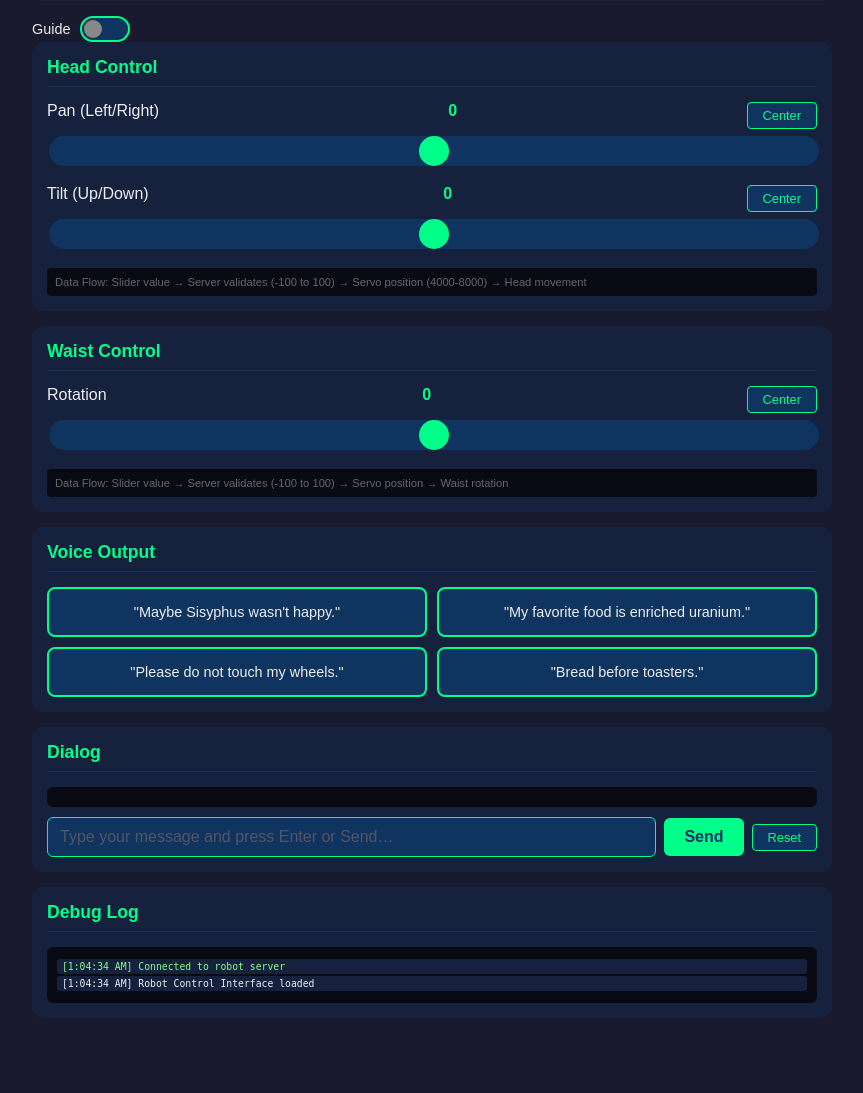
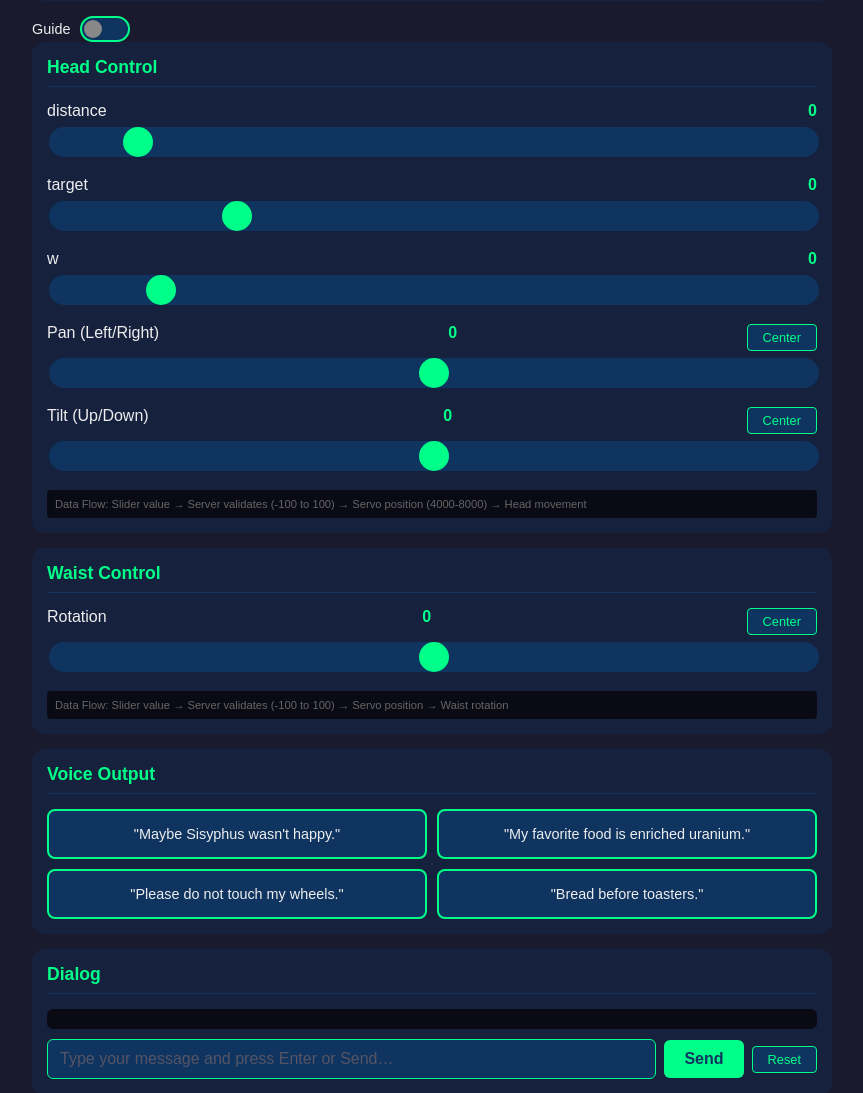
Before and after one commit to kygiese/robot, a Flask app: page / in a window 1280 px wide. Shown: the part 603-1696 px from the top of the page, without its empty margins (208-1071 px from the left). Before the commit the page ends 1621 px from the top, so only its background shows below. Run offline with Flask 3, Linux system fonts and the light colour scheme.

Commit message:
testing sliders for wall follow

```diff
--- a/app.py
+++ b/app.py
@@ -133,6 +133,36 @@ def api_drive():
     except Exception as e:
         return jsonify({"status": "error", "message": str(e)}), 500
 
+
+@app.route("/api/tests/distance", methods=["POST"])
+def api_test_distance():
+    data = request.get_json()
+    if not data or "position" not in data:
+        return jsonify({"status": "error", "message": "Position required"}), 400
+
+    position = data.get("position")
+    result = get_robot().set_distance(position)
+    return jsonify(result)
+
+@app.route("/api/tests/target", methods=["POST"])
+def api_test_target():
+    data = request.get_json()
+    if not data or "position" not in data:
+        return jsonify({"status": "error", "message": "Position required"}), 400
+
+    position = data.get("position")
+    result = get_robot().set_target(position)
+    return jsonify(result)
+
+@app.route("/api/tests/w", methods=["POST"])
+def api_test_distance():
+    data = request.get_json()
+    if not data or "position" not in data:
+        return jsonify({"status": "error", "message": "Position required"}), 400
+
+    position = data.get("position")
+    result = get_robot().set_w(position)
+    return jsonify(result)
 
 @app.route("/api/head/pan", methods=["POST"])
 def api_head_pan():
--- a/lidarV2.py
+++ b/lidarV2.py
@@ -9,6 +9,7 @@ import math
 
 forward_left = -1
 forward_right = 1
+
 
 
 def average(scan_data):
@@ -34,6 +35,10 @@ class Lidar:
         self.left = 0
         self.left_back = 0
         self.left_front = 0
+
+        self.distance = 300
+        self.target = 700
+        self.w = 394
 
 
 
--- a/robot_control.py
+++ b/robot_control.py
@@ -419,6 +419,30 @@ class RobotControl:
             self._last_command_time = time.time()
             self._set_wheel_speeds_internal(left_speed, right_speed)
 
+    def set_distance(self, position):
+
+        self.lidar.distance = position
+        return {
+            "status": "ok",
+            "distance": position
+        }
+
+    def set_target(self, position):
+
+        self.lidar.target = position
+        return {
+            "status": "ok",
+            "target": position
+        }
+
+    def set_w(self, position):
+
+        self.lidar.w = position
+        return {
+            "status": "ok",
+            "w": position
+        }
+
     def head_pan(self, position):
         """
         Control head pan (left/right rotation).
--- a/templates/index.html
+++ b/templates/index.html
@@ -96,6 +96,33 @@
         <!-- Head Control Section -->
         <div class="section">
             <h2>Head Control</h2>
+
+             <div class="slider-container">
+                <label>
+                    <span>distance</span>
+                    <span class="slider-value" id="distanceValue">0</span>
+                </label>
+                <input type="range" id="distanceSlider" min="0" max="3000" value="300"
+                       oninput="updatedistance(this.value)" onchange="senddistance(this.value)">
+            </div>
+
+            <div class="slider-container">
+                <label>
+                    <span>target</span>
+                    <span class="slider-value" id="targetValue">0</span>
+                </label>
+                <input type="range" id="targetSlider" min="0" max="3000" value="700"
+                       oninput="updatedistance(this.value)" onchange="senddistance(this.value)">
+            </div>
+
+            <div class="slider-container">
+                <label>
+                    <span>w</span>
+                    <span class="slider-value" id="wValue">0</span>
+                </label>
+                <input type="range" id="wSlider" min="0" max="3000" value="394"
+                       oninput="updatedistance(this.value)" onchange="senddistance(this.value)">
+            </div>
 
             <div class="slider-container">
                 <label>
@@ -375,6 +402,66 @@
         }
 
         // ============== Head Control ==============
+         function updatedistance(value) {
+            document.getElementById('distanceValue').textContent = value;
+            // In active mode, send command immediately while moving (with throttling)
+            if (activeMode) {
+                senddistance(value);
+            }
+        }
+
+        function senddistance(value) {
+            apiPost('/api/tests/distance', { position: parseInt(value) })
+                .then(result => {
+                    if (result.status === 'ok') {
+                        if (!activeMode) {
+                            log(`distance set to ${result.distance}`, 'success');
+                        }
+                    }
+                })
+                .catch(() => {});
+        }
+
+         function updatetarget(value) {
+            document.getElementById('targetValue').textContent = value;
+            // In active mode, send command immediately while moving (with throttling)
+            if (activeMode) {
+                sendtarget(value);
+            }
+        }
+
+        function sendtarget(value) {
+            apiPost('/api/tests/target', { position: parseInt(value) })
+                .then(result => {
+                    if (result.status === 'ok') {
+                        if (!activeMode) {
+                            log(`distance set to ${result.target}`, 'success');
+                        }
+                    }
+                })
+                .catch(() => {});
+        }
+
+         function updatew(value) {
+            document.getElementById('wValue').textContent = value;
+            // In active mode, send command immediately while moving (with throttling)
+            if (activeMode) {
+                sendw(value);
+            }
+        }
+
+        function sendw(value) {
+            apiPost('/api/tests/w', { position: parseInt(value) })
+                .then(result => {
+                    if (result.status === 'ok') {
+                        if (!activeMode) {
+                            log(`distance set to ${result.w}`, 'success');
+                        }
+                    }
+                })
+                .catch(() => {});
+        }
+
         function updatePan(value) {
             document.getElementById('panValue').textContent = value;
             // In active mode, send command immediately while moving (with throttling)
```
Also changed, not shown: wall_follow.py (+4 -4 lines).
